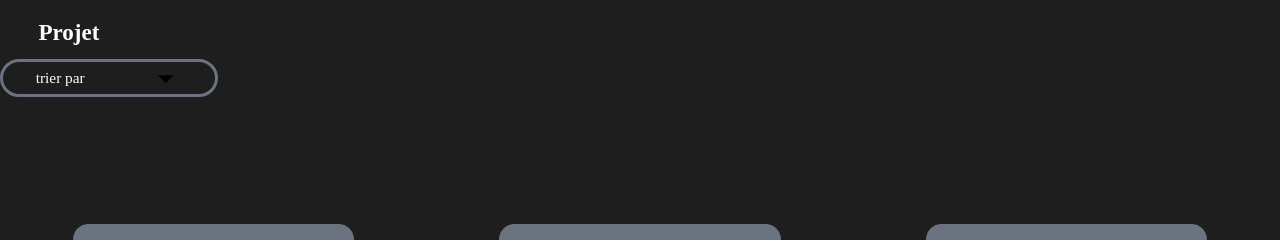
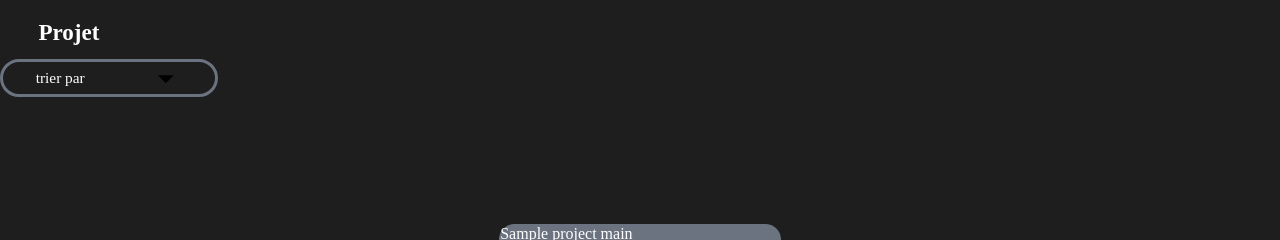
Before and after one commit to marcusWeb04/Portfolio, a Symfony app: template templates/home/index.html.twig in a window 1280 px wide. Shown: the part 1597-1837 px from the top of the page. Run offline with Twig, Linux system fonts and the light colour scheme; the template is opened without the code that fills it: most values are stand-ins (such as "Sample title", 1, 10 or a date in 2020); some libraries are stand-ins or nearby versions.

Commit message:
ajout de fonctionalité

```diff
--- a/composer.json
+++ b/composer.json
@@ -12,6 +12,7 @@
         "symfony/console": "7.0.*",
         "symfony/dotenv": "7.0.*",
         "symfony/flex": "^2",
+        "symfony/form": "7.0.*",
         "symfony/framework-bundle": "7.0.*",
         "symfony/runtime": "7.0.*",
         "symfony/validator": "^7.0",
--- a/src/DataFixtures/LearnMoreFixtures.php
+++ b/src/DataFixtures/LearnMoreFixtures.php
@@ -2,7 +2,6 @@
 
 namespace App\DataFixtures;
 
-use App\Entity\Image;
 use App\Entity\LearnMore;
 use Doctrine\Persistence\ObjectManager;
 use Doctrine\Bundle\FixturesBundle\Fixture;
--- a/src/Entity/Image.php
+++ b/src/Entity/Image.php
@@ -63,9 +63,9 @@ class Image{
         return $this->alt;
     }
 
-    public function getLink(): string
+    public function getLink(): ?string
     {
-        $this->link;
+        return $this->link;
     }
 
     // setter
--- a/src/Entity/Internship.php
+++ b/src/Entity/Internship.php
@@ -6,7 +6,7 @@ use App\Repository\IntershipRepository;
 use Doctrine\ORM\Mapping as ORM;
 use Symfony\Component\Validator\Constraints as Assert;
 
-#[ORM\Entity(repositoryClass: ProjectRepository::class)]
+#[ORM\Entity(repositoryClass: IntershipRepository::class)]
 class Intership{
     // attribut
     #[ORM\Id]
--- a/src/Repository/LearnMoreRepository.php
+++ b/src/Repository/LearnMoreRepository.php
@@ -20,6 +20,6 @@ class LearnMoreRepository extends ServiceEntityRepository
 {
     public function __construct(ManagerRegistry $registry)
     {
-        parent::__construct($registry, Intership::class);
+        parent::__construct($registry, LearnMore::class);
     }
 }
--- a/templates/composant/_mainProject.html.twig
+++ b/templates/composant/_mainProject.html.twig
@@ -1,10 +1,11 @@
 {% block mainProject %}
     <div class="main-project">
-        {% for image in images %}
-
-            {# {% if image.id == project.image %}
-                <img src="{{ image.link }}" >
-            {% endif %} #}
-        {% endfor %}
+        <p>{{project.name}}</p>
+        {% if project.image is defined %}
+                <img
+                    src="{{asset(project.image.link)}}"
+                    alt="{{project.image.alt}}"
+                >
+        {% endif %}
     </div>
 {% endblock %}
--- a/templates/home/index.html.twig
+++ b/templates/home/index.html.twig
@@ -16,25 +16,14 @@
 <section id="learn-more">
     <h3 class="title-section">En apprendre un peu plus sur moi<h3>
     <div class="content-section">
-        <div class="part-content">
-        <p>
-            Je m’appelle Marcus, j’étudie actuellement
-            au lycée Saint-Vincent situé dans la ville de Senlis, le développement web.
-
-
-
-            Les projets informatiques m’ont toujours intéressé
-            que ce soit de par les idées, la conception et la maintenance.
-
-
-
-            Ci-dessous, vous trouverez les différents projets sur lesquels j'ai travaillé,
-            qui témoigneront de mes compétences et des technologies que j'ai utilisées.
-        </p>
-        </div>
-        <div class="part-content">
-        <img src="#" alt="image de moi">
-        </div>
+        {% for item in learn %}
+            <div class="part-content">
+            <p>{{item.description}}</p>
+            </div>
+            <div class="part-content">
+            <img src="{{asset(item.image.link)}}" alt="{{item.image.alt}}">
+            </div>
+        {% endfor %}
     </div>
     <ul>
         <li>
@@ -67,8 +56,8 @@
             </li>
         </ul>
         <div class="container-main-project">
-            {% for i in range (1,3) %}
-                {% include 'composant/_mainProject.html.twig' %}
+            {% for project in projectMain %}
+                {% include 'composant/_mainProject.html.twig' with {'project': project} %}
             {% endfor %}
         </div>
     </div>
```
Also changed, not shown: src/Controller/HomeController.php (+3 -4 lines), 1 other file.
